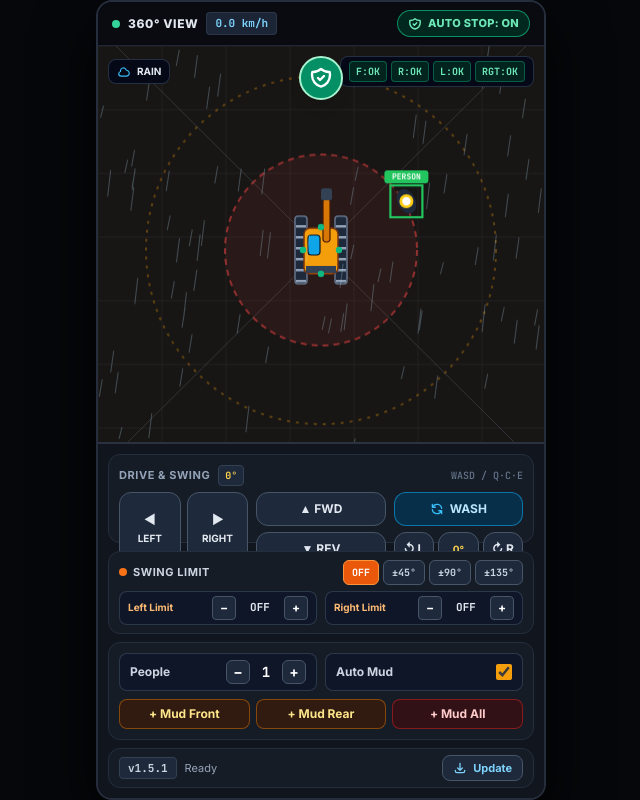
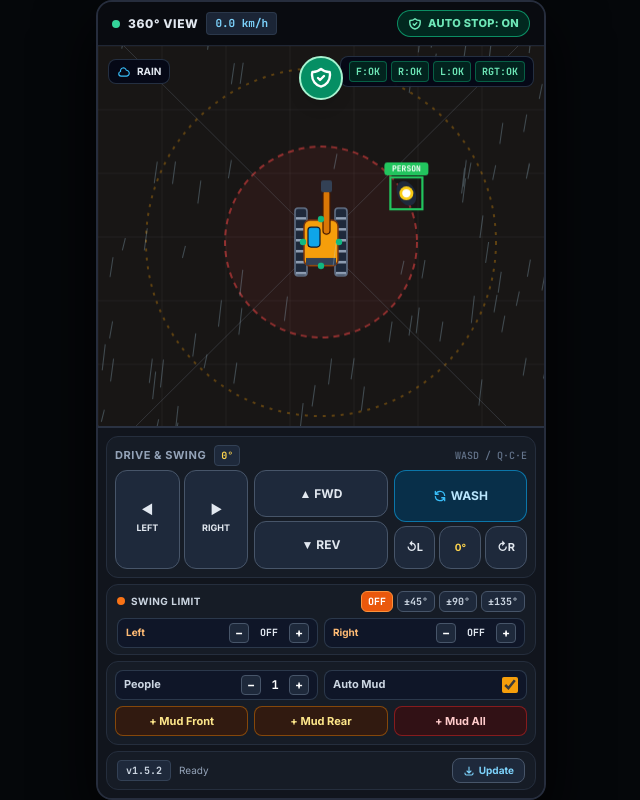
Before and after one commit to lccuber-stack/dd-simulator, a plain HTML site: page index.html in a window 1280 px wide. Shown: the whole page, without its empty margins (319-959 px from the left). Drawn offline with nearby package versions, Linux system fonts and the light colour scheme.

Commit message:
Add files via upload
Bug fixes.

```diff
--- a/index.html
+++ b/index.html
@@ -49,7 +49,7 @@
 
         /* Top Half: 360 Stitched Camera Viewport (50% of 1080x1920) */
         .camera-viewport {
-            flex: 0 0 50%;
+            flex: 0 0 48%;
             position: relative;
             background: #141210;
             border-bottom: 2px solid #2a3242;
@@ -197,11 +197,11 @@
     </section>
 
     <!-- LOWER HALF: CLEAN OPERATOR CONTROLS & SIMULATION SETTINGS (Zero Scrollbar, Full Area Utilization) -->
-    <main class="flex-1 min-h-0 bg-[#11151d] p-2.5 flex flex-col justify-between gap-2 overflow-hidden">
+    <main class="flex-1 min-h-0 bg-[#11151d] p-2 flex flex-col justify-between gap-1.5 overflow-hidden">
 
         <!-- 1. DRIVE & SWING PAD -->
-        <div class="bg-[#161c26] border border-[#252e3d] rounded-xl p-2.5 flex-1 flex flex-col justify-between min-h-0">
-            <div class="flex items-center justify-between mb-1.5">
+        <div class="bg-[#161c26] border border-[#252e3d] rounded-xl p-2 flex-1 flex flex-col justify-between min-h-0">
+            <div class="flex items-center justify-between mb-1">
                 <div class="flex items-center gap-2">
                     <span class="text-[11px] font-bold uppercase tracking-wider text-slate-400">Drive & Swing</span>
                     <span id="cabAngleReadout" class="text-[10px] font-mono-tech font-bold px-1.5 py-0.5 rounded bg-slate-800 text-amber-300 border border-slate-700">0°</span>
@@ -209,46 +209,46 @@
                 <span class="text-[10px] font-mono-tech text-slate-500">WASD / Q·C·E</span>
             </div>
 
-            <div class="grid grid-cols-3 gap-2 items-stretch flex-1 min-h-0">
+            <div class="grid grid-cols-3 gap-1.5 items-stretch flex-1 min-h-0">
                 <!-- Left / Right Track Steer -->
-                <div class="grid grid-cols-2 gap-1.5">
-                    <button id="btn-left" class="touch-btn bg-slate-800 hover:bg-slate-700 border border-slate-600 rounded-xl py-2 flex flex-col items-center justify-center text-slate-200 font-bold text-xs">
+                <div class="grid grid-cols-2 gap-1 min-h-0">
+                    <button id="btn-left" class="touch-btn bg-slate-800 hover:bg-slate-700 border border-slate-600 rounded-xl py-1 flex flex-col items-center justify-center text-slate-200 font-bold text-xs min-h-0">
                         <span>◀</span>
-                        <span class="text-[10px] mt-0.5">LEFT</span>
+                        <span class="text-[9px] mt-0.5">LEFT</span>
                     </button>
-                    <button id="btn-right" class="touch-btn bg-slate-800 hover:bg-slate-700 border border-slate-600 rounded-xl py-2 flex flex-col items-center justify-center text-slate-200 font-bold text-xs">
+                    <button id="btn-right" class="touch-btn bg-slate-800 hover:bg-slate-700 border border-slate-600 rounded-xl py-1 flex flex-col items-center justify-center text-slate-200 font-bold text-xs min-h-0">
                         <span>▶</span>
-                        <span class="text-[10px] mt-0.5">RIGHT</span>
+                        <span class="text-[9px] mt-0.5">RIGHT</span>
                     </button>
                 </div>
 
                 <!-- Forward / Reverse -->
-                <div class="flex flex-col gap-1.5">
-                    <button id="btn-up" class="touch-btn flex-1 bg-slate-800 hover:bg-slate-700 border border-slate-600 rounded-xl py-2 flex items-center justify-center text-slate-200 font-bold text-xs">
+                <div class="flex flex-col gap-1 min-h-0">
+                    <button id="btn-up" class="touch-btn flex-1 bg-slate-800 hover:bg-slate-700 border border-slate-600 rounded-xl py-1 flex items-center justify-center text-slate-200 font-bold text-xs min-h-0">
                         ▲ FWD
                     </button>
-                    <button id="btn-down" class="touch-btn flex-1 bg-slate-800 hover:bg-slate-700 border border-slate-600 rounded-xl py-2 flex items-center justify-center text-slate-200 font-bold text-xs">
+                    <button id="btn-down" class="touch-btn flex-1 bg-slate-800 hover:bg-slate-700 border border-slate-600 rounded-xl py-1 flex items-center justify-center text-slate-200 font-bold text-xs min-h-0">
                         ▼ REV
                     </button>
                 </div>
 
                 <!-- Wash & Two-Way Cab Swing + Center Reset -->
-                <div class="flex flex-col gap-1.5">
-                    <button onclick="cleanCameras()" class="flex-1 bg-sky-950 hover:bg-sky-900 active:scale-95 border border-sky-500/60 rounded-xl py-2 px-2 text-sky-200 font-bold text-xs flex items-center justify-center gap-1.5 transition">
-                        <svg class="w-3.5 h-3.5 text-sky-400" fill="none" stroke="currentColor" viewBox="0 0 24 24">
+                <div class="flex flex-col gap-1 min-h-0">
+                    <button onclick="cleanCameras()" class="flex-1 bg-sky-950 hover:bg-sky-900 active:scale-95 border border-sky-500/60 rounded-xl py-1 px-1.5 text-sky-200 font-bold text-xs flex items-center justify-center gap-1 transition min-h-0">
+                        <svg class="w-3.5 h-3.5 text-sky-400 shrink-0" fill="none" stroke="currentColor" viewBox="0 0 24 24">
                             <path stroke-linecap="round" stroke-linejoin="round" stroke-width="2.2" d="M4 4v5h.582m15.356 2A8.001 8.001 0 004.582 9m0 0H9m11 11v-5h-.581m0 0a8.003 8.003 0 01-15.357-2m15.357 2H15"/>
                         </svg>
                         <span>WASH</span>
                     </button>
-                    <div class="grid grid-cols-3 gap-1 flex-1">
-                        <button id="btn-swing-left" class="touch-btn bg-slate-800 hover:bg-slate-700 border border-slate-600 rounded-xl py-2 flex items-center justify-center text-slate-200 font-bold text-xs" title="Swing Left (Q)">
-                            ↺ L
+                    <div class="grid grid-cols-3 gap-1 flex-1 min-h-0">
+                        <button id="btn-swing-left" class="touch-btn bg-slate-800 hover:bg-slate-700 border border-slate-600 rounded-xl py-1 flex items-center justify-center text-slate-200 font-bold text-[11px] min-h-0" title="Swing Left (Q)">
+                            ↺L
                         </button>
-                        <button id="btn-swing-reset" onclick="resetCabSwing()" class="bg-slate-800 hover:bg-slate-700 active:scale-95 border border-slate-600 rounded-xl py-2 flex items-center justify-center text-amber-300 font-bold text-[10px]" title="Center Cab (C)">
+                        <button id="btn-swing-reset" onclick="resetCabSwing()" class="bg-slate-800 hover:bg-slate-700 active:scale-95 border border-slate-600 rounded-xl py-1 flex items-center justify-center text-amber-300 font-bold text-[10px] min-h-0" title="Center Cab (C)">
                             0°
                         </button>
-                        <button id="btn-swing-right" class="touch-btn bg-slate-800 hover:bg-slate-700 border border-slate-600 rounded-xl py-2 flex items-center justify-center text-slate-200 font-bold text-xs" title="Swing Right (E)">
-                            ↻ R
+                        <button id="btn-swing-right" class="touch-btn bg-slate-800 hover:bg-slate-700 border border-slate-600 rounded-xl py-1 flex items-center justify-center text-slate-200 font-bold text-[11px] min-h-0" title="Swing Right (E)">
+                            ↻R
                         </button>
                     </div>
                 </div>
@@ -256,71 +256,71 @@
         </div>
 
         <!-- 2. SWING BOUNDARY LIMIT CONTROLS -->
-        <div class="bg-[#161c26] border border-[#252e3d] rounded-xl px-2.5 py-2 shrink-0">
-            <div class="flex items-center justify-between gap-2">
-                <div class="flex items-center gap-1.5">
+        <div class="bg-[#161c26] border border-[#252e3d] rounded-xl px-2.5 py-1.5 shrink-0">
+            <div class="flex items-center justify-between gap-1.5">
+                <div class="flex items-center gap-1.5 shrink-0">
                     <span class="w-2 h-2 rounded-full bg-orange-500"></span>
-                    <span class="text-[11px] font-bold uppercase tracking-wider text-slate-300">Swing Limit</span>
+                    <span class="text-[10px] font-bold uppercase tracking-wider text-slate-300">Swing Limit</span>
                 </div>
                 <div class="flex items-center gap-1">
-                    <button onclick="setSwingLimitPreset(null, null)" id="limit-off" class="px-2 py-1 rounded-md text-[10px] font-mono-tech font-bold bg-orange-600 text-white border border-orange-400">OFF</button>
-                    <button onclick="setSwingLimitPreset(45, 45)" id="limit-45" class="px-2 py-1 rounded-md text-[10px] font-mono-tech font-bold bg-slate-800 text-slate-300 border border-slate-600">±45°</button>
-                    <button onclick="setSwingLimitPreset(90, 90)" id="limit-90" class="px-2 py-1 rounded-md text-[10px] font-mono-tech font-bold bg-slate-800 text-slate-300 border border-slate-600">±90°</button>
-                    <button onclick="setSwingLimitPreset(135, 135)" id="limit-135" class="px-2 py-1 rounded-md text-[10px] font-mono-tech font-bold bg-slate-800 text-slate-300 border border-slate-600">±135°</button>
+                    <button onclick="setSwingLimitPreset(null, null)" id="limit-off" class="px-1.5 py-0.5 rounded-md text-[10px] font-mono-tech font-bold bg-orange-600 text-white border border-orange-400">OFF</button>
+                    <button onclick="setSwingLimitPreset(45, 45)" id="limit-45" class="px-1.5 py-0.5 rounded-md text-[10px] font-mono-tech font-bold bg-slate-800 text-slate-300 border border-slate-600">±45°</button>
+                    <button onclick="setSwingLimitPreset(90, 90)" id="limit-90" class="px-1.5 py-0.5 rounded-md text-[10px] font-mono-tech font-bold bg-slate-800 text-slate-300 border border-slate-600">±90°</button>
+                    <button onclick="setSwingLimitPreset(135, 135)" id="limit-135" class="px-1.5 py-0.5 rounded-md text-[10px] font-mono-tech font-bold bg-slate-800 text-slate-300 border border-slate-600">±135°</button>
                 </div>
             </div>
 
             <!-- Individual Left / Right Boundary Fine-Tuning -->
-            <div class="grid grid-cols-2 gap-2 mt-1.5">
+            <div class="grid grid-cols-2 gap-1.5 mt-1.5">
                 <div class="bg-slate-900/90 border border-slate-700/80 rounded-lg px-2 py-1 flex items-center justify-between">
-                    <span class="text-[10px] font-bold text-orange-300">Left Limit</span>
-                    <div class="flex items-center gap-1.5">
-                        <button onclick="adjustSideLimit('left', -15)" class="w-6 h-6 rounded bg-slate-800 hover:bg-slate-700 active:scale-95 border border-slate-600 text-white font-bold text-xs">−</button>
-                        <span id="leftLimitLabel" class="font-mono-tech text-[11px] font-bold text-slate-200 w-9 text-center">OFF</span>
-                        <button onclick="adjustSideLimit('left', 15)" class="w-6 h-6 rounded bg-slate-800 hover:bg-slate-700 active:scale-95 border border-slate-600 text-white font-bold text-xs">+</button>
+                    <span class="text-[10px] font-bold text-orange-300">Left</span>
+                    <div class="flex items-center gap-1">
+                        <button onclick="adjustSideLimit('left', -15)" class="w-5 h-5 rounded bg-slate-800 hover:bg-slate-700 active:scale-95 border border-slate-600 text-white font-bold text-xs flex items-center justify-center">−</button>
+                        <span id="leftLimitLabel" class="font-mono-tech text-[10px] font-bold text-slate-200 w-8 text-center">OFF</span>
+                        <button onclick="adjustSideLimit('left', 15)" class="w-5 h-5 rounded bg-slate-800 hover:bg-slate-700 active:scale-95 border border-slate-600 text-white font-bold text-xs flex items-center justify-center">+</button>
                     </div>
                 </div>
                 <div class="bg-slate-900/90 border border-slate-700/80 rounded-lg px-2 py-1 flex items-center justify-between">
-                    <span class="text-[10px] font-bold text-orange-300">Right Limit</span>
-                    <div class="flex items-center gap-1.5">
-                        <button onclick="adjustSideLimit('right', -15)" class="w-6 h-6 rounded bg-slate-800 hover:bg-slate-700 active:scale-95 border border-slate-600 text-white font-bold text-xs">−</button>
-                        <span id="rightLimitLabel" class="font-mono-tech text-[11px] font-bold text-slate-200 w-9 text-center">OFF</span>
-                        <button onclick="adjustSideLimit('right', 15)" class="w-6 h-6 rounded bg-slate-800 hover:bg-slate-700 active:scale-95 border border-slate-600 text-white font-bold text-xs">+</button>
+                    <span class="text-[10px] font-bold text-orange-300">Right</span>
+                    <div class="flex items-center gap-1">
+                        <button onclick="adjustSideLimit('right', -15)" class="w-5 h-5 rounded bg-slate-800 hover:bg-slate-700 active:scale-95 border border-slate-600 text-white font-bold text-xs flex items-center justify-center">−</button>
+                        <span id="rightLimitLabel" class="font-mono-tech text-[10px] font-bold text-slate-200 w-8 text-center">OFF</span>
+                        <button onclick="adjustSideLimit('right', 15)" class="w-5 h-5 rounded bg-slate-800 hover:bg-slate-700 active:scale-95 border border-slate-600 text-white font-bold text-xs flex items-center justify-center">+</button>
                     </div>
                 </div>
             </div>
         </div>
 
         <!-- 3. SIMULATION CONTROLS (People Count + Dirt Triggers) -->
-        <div class="bg-[#161c26] border border-[#252e3d] rounded-xl p-2.5 space-y-2 shrink-0">
+        <div class="bg-[#161c26] border border-[#252e3d] rounded-xl p-2 space-y-1.5 shrink-0">
             <!-- Row 1: People Counter & Auto Rain Mud -->
-            <div class="grid grid-cols-2 gap-2">
+            <div class="grid grid-cols-2 gap-1.5">
                 <!-- People Count Control (Default: 1) -->
-                <div class="bg-slate-900/90 border border-slate-700/80 rounded-lg px-2.5 py-1.5 flex items-center justify-between">
-                    <span class="text-xs font-bold text-slate-300">People</span>
-                    <div class="flex items-center gap-2">
-                        <button onclick="changeWorkerCount(-1)" class="w-6 h-6 rounded-md bg-slate-800 hover:bg-slate-700 active:scale-95 border border-slate-600 text-white font-bold text-sm flex items-center justify-center">−</button>
-                        <span id="workerCountDisplay" class="font-mono-tech text-sm font-bold text-white w-4 text-center">1</span>
-                        <button onclick="changeWorkerCount(1)" class="w-6 h-6 rounded-md bg-slate-800 hover:bg-slate-700 active:scale-95 border border-slate-600 text-white font-bold text-sm flex items-center justify-center">+</button>
+                <div class="bg-slate-900/90 border border-slate-700/80 rounded-lg px-2 py-1 flex items-center justify-between">
+                    <span class="text-[11px] font-bold text-slate-300">People</span>
+                    <div class="flex items-center gap-1.5">
+                        <button onclick="changeWorkerCount(-1)" class="w-5 h-5 rounded bg-slate-800 hover:bg-slate-700 active:scale-95 border border-slate-600 text-white font-bold text-xs flex items-center justify-center">−</button>
+                        <span id="workerCountDisplay" class="font-mono-tech text-xs font-bold text-white w-4 text-center">1</span>
+                        <button onclick="changeWorkerCount(1)" class="w-5 h-5 rounded bg-slate-800 hover:bg-slate-700 active:scale-95 border border-slate-600 text-white font-bold text-xs flex items-center justify-center">+</button>
                     </div>
                 </div>
 
                 <!-- Auto Mud Build-up Toggle -->
-                <label class="bg-slate-900/90 border border-slate-700/80 rounded-lg px-2.5 py-1.5 flex items-center justify-between cursor-pointer">
-                    <span class="text-xs font-bold text-slate-300">Auto Mud</span>
+                <label class="bg-slate-900/90 border border-slate-700/80 rounded-lg px-2 py-1 flex items-center justify-between cursor-pointer">
+                    <span class="text-[11px] font-bold text-slate-300">Auto Mud</span>
                     <input type="checkbox" id="autoDirtToggle" checked class="w-4 h-4 accent-amber-500 rounded cursor-pointer">
                 </label>
             </div>
 
             <!-- Row 2: Instant Dirt Injection Buttons -->
             <div class="grid grid-cols-3 gap-1.5">
-                <button onclick="triggerDirtOnSector('front')" class="bg-amber-950/60 hover:bg-amber-900/70 active:scale-95 border border-amber-600/50 text-amber-200 text-xs font-bold py-1.5 rounded-lg transition">
+                <button onclick="triggerDirtOnSector('front')" class="bg-amber-950/60 hover:bg-amber-900/70 active:scale-95 border border-amber-600/50 text-amber-200 text-[11px] font-bold py-1.5 rounded-lg transition">
                     + Mud Front
                 </button>
-                <button onclick="triggerDirtOnSector('rear')" class="bg-amber-950/60 hover:bg-amber-900/70 active:scale-95 border border-amber-600/50 text-amber-200 text-xs font-bold py-1.5 rounded-lg transition">
+                <button onclick="triggerDirtOnSector('rear')" class="bg-amber-950/60 hover:bg-amber-900/70 active:scale-95 border border-amber-600/50 text-amber-200 text-[11px] font-bold py-1.5 rounded-lg transition">
                     + Mud Rear
                 </button>
-                <button onclick="triggerDirtOnSector('all')" class="bg-red-950/60 hover:bg-red-900/70 active:scale-95 border border-red-600/50 text-red-200 text-xs font-bold py-1.5 rounded-lg transition">
+                <button onclick="triggerDirtOnSector('all')" class="bg-red-950/60 hover:bg-red-900/70 active:scale-95 border border-red-600/50 text-red-200 text-[11px] font-bold py-1.5 rounded-lg transition">
                     + Mud All
                 </button>
             </div>
@@ -329,11 +329,11 @@
         <!-- 4. APP VERSION & GITHUB UPDATE BAR -->
         <div class="bg-[#161c26] border border-[#252e3d] rounded-xl px-2.5 py-1.5 flex items-center justify-between gap-2 shrink-0">
             <div class="flex items-center gap-2 min-w-0">
-                <span id="appVersionBadge" class="text-[11px] font-mono-tech font-bold px-2 py-0.5 rounded bg-slate-800 text-slate-300 border border-slate-700 shrink-0">v1.5.1</span>
-                <span id="updateStatusText" class="text-[11px] text-slate-400 truncate">Ready</span>
+                <span id="appVersionBadge" class="text-[10px] font-mono-tech font-bold px-2 py-0.5 rounded bg-slate-800 text-slate-300 border border-slate-700 shrink-0">v1.5.2</span>
+                <span id="updateStatusText" class="text-[10px] text-slate-400 truncate">Ready</span>
             </div>
-            <button id="btnCheckUpdate" onclick="fetchLatestUpdate()" class="bg-slate-800 hover:bg-slate-700 active:scale-95 border border-slate-600 rounded-lg px-2.5 py-1 text-sky-300 font-bold text-[11px] flex items-center gap-1.5 transition shrink-0">
-                <svg id="updateIcon" class="w-3.5 h-3.5" fill="none" stroke="currentColor" viewBox="0 0 24 24">
+            <button id="btnCheckUpdate" onclick="fetchLatestUpdate()" class="bg-slate-800 hover:bg-slate-700 active:scale-95 border border-slate-600 rounded-lg px-2.5 py-1 text-sky-300 font-bold text-[10px] flex items-center gap-1 transition shrink-0">
+                <svg id="updateIcon" class="w-3 h-3" fill="none" stroke="currentColor" viewBox="0 0 24 24">
                     <path stroke-linecap="round" stroke-linejoin="round" stroke-width="2.2" d="M4 16v1a3 3 0 003 3h10a3 3 0 003-3v-1m-4-4l-4 4m0 0l-4-4m4 4V4"/>
                 </svg>
                 <span>Update</span>
@@ -347,7 +347,7 @@
  * EXCAVATOR 360° HMI & DIRT DETECTION SIMULATOR
  * Complete Verified Build: 1080x1920 Ratio, Swing Reset & Left/Right Boundary Limits
  */
-const APP_VERSION = 'v1.5.1';
+const APP_VERSION = 'v1.5.2';
 
 async function fetchLatestUpdate() {
     const btn = document.getElementById('btnCheckUpdate');
@@ -649,8 +649,8 @@ function updateSwingLimitUI() {
         const el = document.getElementById(p.id);
         if (!el) return;
         el.className = p.active
-            ? 'px-2 py-1 rounded-md text-[10px] font-mono-tech font-bold bg-orange-600 text-white border border-orange-400'
-            : 'px-2 py-1 rounded-md text-[10px] font-mono-tech font-bold bg-slate-800 text-slate-300 border border-slate-600';
+            ? 'px-1.5 py-0.5 rounded-md text-[10px] font-mono-tech font-bold bg-orange-600 text-white border border-orange-400'
+            : 'px-1.5 py-0.5 rounded-md text-[10px] font-mono-tech font-bold bg-slate-800 text-slate-300 border border-slate-600';
     });
 }
 
```
